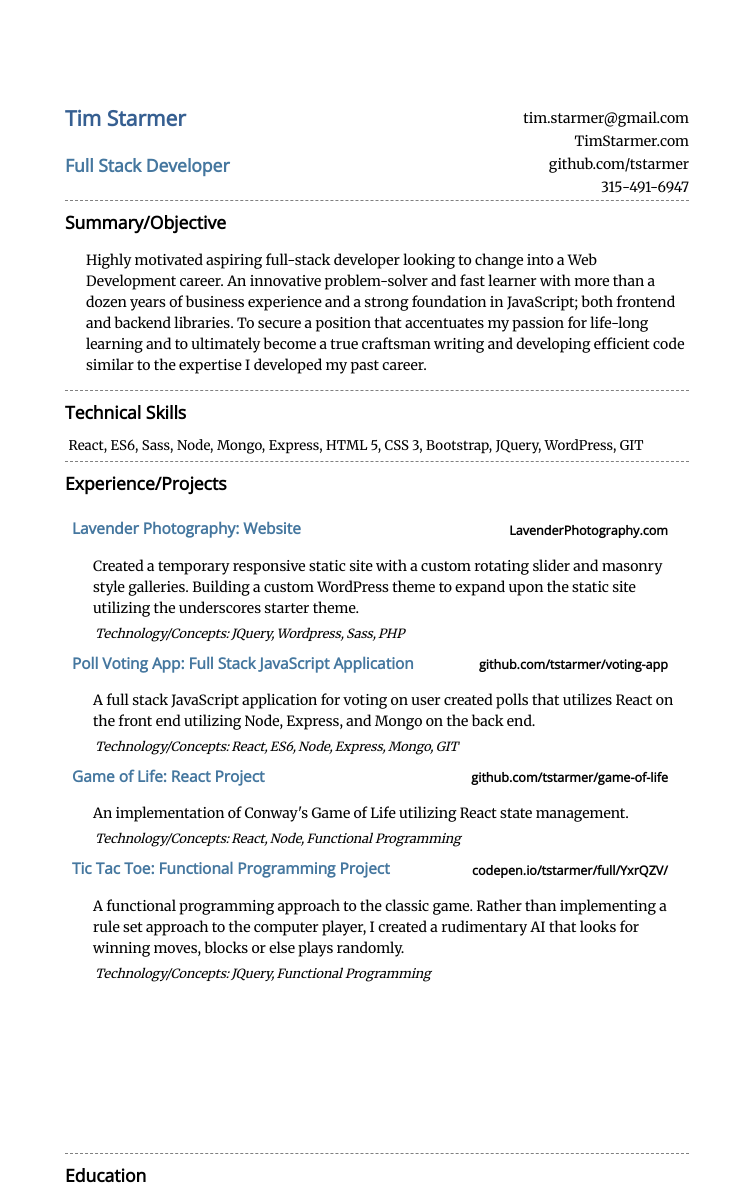
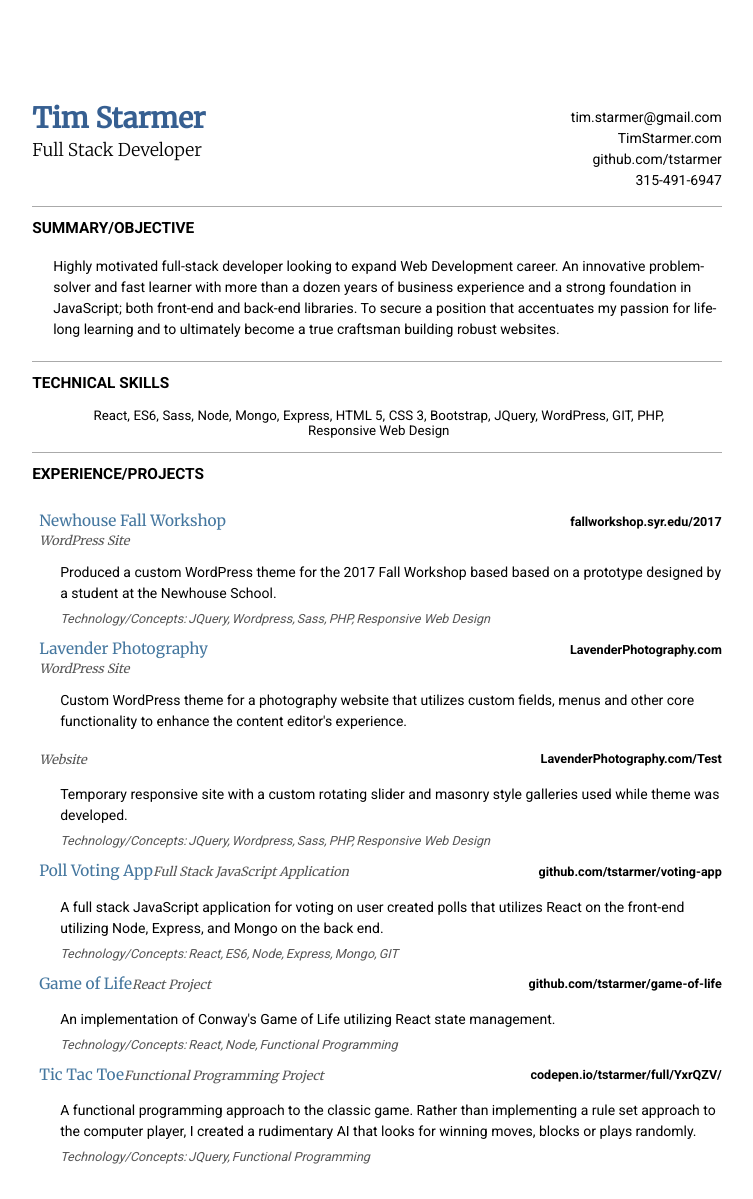
Before and after one commit to tstarmer/portfolio-site, a plain HTML site: page index.html in a window 1280 px wide. Shown: the top 1199 px of the page, without its empty margins (263-1016 px from the left). Drawn offline with nearby package versions, Linux system fonts and the light colour scheme; a web font is replaced by a local one.

Commit message:
Added fall workshop, made page resposive, added print media query, changed fonts

```diff
--- a/css/style.css
+++ b/css/style.css
@@ -1,6 +1,12 @@
 /*Reset*/
 *{
 	box-sizing: border-box;
+}
+
+.row:after {
+	content: "";
+	display: block;
+	clear: both;
 }
 
 ul{
@@ -28,48 +34,68 @@
 
 body{
 
-	font-family: 'Merriweather', calibri, serif;
+	font-family: 'Roboto', calibri, serif;
 	font-size: 1rem;
 }
 
 h1,h2,h3,h4,h5,h6{
 
-	font-family:  'Open Sans', Cambria, sans-serif;
+	font-family:  'Roboto', Cambria, sans-serif;
 }
 
 h1{
-	font-size:1.5rem;
+	padding:  0px;
+	margin:  0px;
+	font-size:2rem;
+	line-height:  2rem;
 	color:rgb(54,95,145);
 	margin-top:0;
+	font-family: 'Merriweather', serif;
+	margin-bottom:  10px;
 }
 h2{
+	padding:  0px;
+	margin:  0px;
 	font-size: 1.25rem;
-	color: rgb(69,119,159);
+	line-height:  1.25rem;
+	/*color: rgb(69,119,159);*/
+	font-family: 'Merriweather', serif;
+	font-weight:  300;
 }
 h3, h3 a{
-	font-size: 1.25rem;
+	font-size: 1.1rem;
 	line-height: 3rem;
 /* 	color: rgb(69,119,159); */
   	font-weight: 800;
-	margin-top: .5rem;
+	margin-top: 1rem;
 	margin-bottom: .25rem;
 /* 	background-color: rgba(40,40,40,0.15); */
 /* 	text-align: center; */
 /* 	padding-left:1rem; */
-	border-top:1.5px dashed gray;
+	border-top:1px solid #aaa;
+	text-transform:  uppercase;
 }
 h4, h4 a{
+	font-family: 'Merriweather', serif;
+	font-weight:  400;
 	font-size: 1.1rem;
-	line-height: 1.1rem;
+	line-height: 1.3rem;
 	color: rgb(69,119,159);
 	margin-top: 1rem;
-	margin-bottom: .5rem;
+	margin-bottom: .15rem;
 
 }
+
+h4 span {
+	font-style:  italic;
+	font-size:  0.9rem;
+	color:  #555;
+}
+
 h5, h5 a{
 	font-size: 1.075rem;
 /* 	color: rgb(69,119,159); */
-  margin-top: .5rem;
+ 	margin-top: .5rem;
 	margin-bottom: .5rem;
 }
 h6, h6 a{
@@ -95,6 +121,14 @@
 
 /*End Typography*/
 
+.below-fold{
+/* 	display:none; */
+}
+
+#show-more{
+	display:none;
+}
+
 /*Layout*/
 
 #body{
@@ -102,13 +136,15 @@
 }
 
 .page{
-	width: 8.5in;
-	height:10.85in;
+	height: auto;
+	width: 90%;
+	min-width:320px;
+	max-width:8.5in;
 	margin:0 auto;
-	padding: 1in 1in;
-/*   border:1px solid; */
+	padding: 1in 10%;
+	/*   	border:1px solid; */
 	clear:both;
-	overflow:hidden;
+	/* 	overflow:hidden; */
 }
 
 
@@ -170,7 +206,7 @@
 #prior-work .year{
 	font-style: italic;
 	font-size: .95rem;
-	padding-right: 1.5rem;
+	/*padding-right: 1.5rem;*/
 	float:right;
 }
 
@@ -183,6 +219,8 @@
 	display: flex;
 	flex-direction: row;
 	align-items: center;
+	flex-wrap:wrap;
+	justify-content:center;
 }
 
 #Skills li{
@@ -203,7 +241,7 @@
 
 }
 .certificate h4, .certificate h5{
-	text-align: center;
+	text-align: left;
 }
 
 .certificate h5,
@@ -235,7 +273,7 @@
 .project h6,
 .project h6 a{
 	text-align: right;
-	padding-right: .75rem;
+	/*padding-right: .75rem;*/
 	font-size: .9rem;
 	line-height: 1.1rem;
 	margin-top: 1.1rem;
@@ -251,16 +289,20 @@
 
 
 .project  ul{
+	margin:  0px;
+	padding:  0px;
 	font-size: .9rem;
 	font-style: italic;
 	text-align: left;
 	padding-left:1.5rem;
 	margin-top: .25rem;
 	display: inline-flex;
+	color:  #555;
 }
 
 .project li{
-	margin-left:.15rem;
+/* 	margin-left:.15rem; */
+	margin-right:  .15rem;
 }
 
 .project li:after{
@@ -282,19 +324,57 @@
 }
 #prior-work li{
 	list-style: disc;
+	margin-bottom:  .1rem;
 }
 
 #publications{
 
-	padding-left:1.5rem;
+	padding-left:1.15rem;
 }
 
 #publications h3{
-	margin-left:-1.5rem;
+	margin-left:-1.15rem;
 	margin-bottom: .25rem;
 }
 #publications li {
-	font-size: .95rem;
+	font-size: .90rem;
 }
 
 /* End Blocks */
+
+@media (min-width:320px){
+	.page{
+		width:90%;
+		padding: 1in 10%;
+	}
+}
+@media (min-width:768px){
+	.page{
+/* 		width:80%; */
+		padding: 1in 5%;
+	}
+}
+
+
+@media only print{
+	.page{
+		width: 8.5in;
+		height:10.85in;
+		padding: 1in 1in;
+		overflow:hidden;
+	}
+
+	h3, h3 a{
+		line-height: 2.75rem;
+	}
+
+	.below-fold{
+		display:none;
+	}
+
+	#show-more{
+		display:none;
+	}
+
+
+}
--- a/index.html
+++ b/index.html
@@ -2,13 +2,15 @@
 <html lang="en">
 <head>
 	<meta charset="utf-8">
+	<meta name="viewport" content="width=device-width, initial-scale=1">
 	<title>Tim Starmers Web Developer Resume</title>
 	<link rel="stylesheet" type="text/css" href="css/style.css">
-	<link href="https://fonts.googleapis.com/css?family=Merriweather:300,400|Droid+Sans|Open+Sans|Source+Sans+Pro" rel="stylesheet">
+	<link href="https://fonts.googleapis.com/css?family=Merriweather:300,400|Roboto:400,700" rel="stylesheet">
 </head>
 <body>
 	<section id="page-1" class="page">
 		<section id="header">
+			<div class="row">
 				<div class="col-9">
 					<h1>Tim Starmer</h1>
 					<h2>Full Stack Developer</h2>
@@ -16,18 +18,21 @@
 				<div class="col-3">
 					<div id="contact">
 						<ul>
-						<li class="contect-item"><a href="mailto:tim.starmer@gmail.com">tim.starmer@gmail.com</a></li>
-						<li class="contect-item"><a href="https://codepen.io/tstarmer/full/yoPXJR">TimStarmer.com</a></li>
-						<li class="contect-item"><a href="https://github.com/tstarmer">github.com/tstarmer</a></li>
+							<li class="contact-item"><a href="mailto:tim.starmer@gmail.com">tim.starmer@gmail.com</a></li>
+							<li class="contact-item"><a href="https://codepen.io/tstarmer/full/yoPXJR">TimStarmer.com</a></li>
+							<li class="contact-item"><a href="https://github.com/tstarmer">github.com/tstarmer</a></li>
 							<li class="contact-item">315-491-6947</li>
 						</ul>
 					</div>
-			</div>
+				</div> <!-- col -->
+			</div><!-- row -->
+
+
 		</section>
 		<section id="body">
 			<div id="About">
 				<h3>Summary/Objective</h3>
-				<p>Highly motivated aspiring full-stack developer looking to change into a Web Development career.  An innovative problem-solver and fast learner with more than a dozen years of business experience and a strong foundation in JavaScript; both frontend and backend libraries. To secure a position that accentuates my passion for life-long learning and to ultimately become a true craftsman writing and developing efficient code similar to the expertise I developed my past career.</p>
+				<p>Highly motivated full-stack developer looking to expand Web Development career.  An innovative problem-solver and fast learner with more than a dozen years of business experience and a strong foundation in JavaScript; both front-end and back-end libraries. To secure a position that accentuates my passion for life-long learning and to ultimately become a true craftsman building robust websites.</p>
 			</div>
 			<div id="Skills">
 				<h3>Technical Skills</h3>
@@ -44,26 +49,49 @@
 					<li>JQuery</li>
 					<li>WordPress</li>
 					<li>GIT</li>
+					<li>PHP</li>
+					<li>Responsive Web Design</li>
 				</ul>
 			</div>
 			<div id="projects">
 				<h3>Experience/Projects</h3>
 				<div class="project">
-					<h4><a href="http://lavenderphotography.com/">Lavender Photography</a>: Website<!-- <span class="year"> 2017 - ongoing</span> --></h4>
-					<h6><a href="http://lavenderphotography.com/">LavenderPhotography.com</a></h6>
-					<p>Created a temporary responsive static site with a custom rotating slider and masonry style galleries. Building a custom WordPress theme to expand upon the static site utilizing the underscores starter theme.</p>
+					<h4><a href="http://fallworkshop.syr.edu/2017">Newhouse Fall Workshop</a><br/><span>WordPress Site</span></h4>
+					<h6><a href="http://fallworkshop.syr.edu/2017">fallworkshop.syr.edu/2017</a></h6>
+					<p>Produced a custom WordPress theme for the 2017 Fall Workshop based based on a prototype designed by a student at the Newhouse School.</p>
 					<ul>
 						<li>Technology/Concepts: </li>
 						<li>JQuery</li>
 						<li>Wordpress</li>
 						<li>Sass</li>
 						<li>PHP</li>
+						<li>Responsive Web Design</li>
 					</ul>
 				</div>
 				<div class="project">
-					<h4><a href="https://github.com/tstarmer/voting-app">Poll Voting App</a>: Full Stack JavaScript Application</h4>
+					<h4><a href="http://lavenderphotography.com/">Lavender Photography</a><br /><span>WordPress Site</span></h4>
+					<h6><a href="http://lavenderphotography.com/">LavenderPhotography.com</a></h6>
+					<p> Custom WordPress theme for a photography website that utilizes custom fields, menus and other core functionality to enhance the content editor's experience.</p>
+					<!-- More -->
+					<div class="more-info below-fold">
+						<h4><span>Website</span></h4>
+						<h6><a href="http://lavenderphotography.com/Test">LavenderPhotography.com/Test</a></h6>
+						<p>Temporary responsive site with a custom rotating slider and masonry style galleries used while theme was developed.</p>
+					</div>
+					<!-- End More -->
+					<ul>
+						<li>Technology/Concepts: </li>
+						<li>JQuery</li>
+						<li>Wordpress</li>
+						<li>Sass</li>
+						<li>PHP</li>
+						<li>Responsive Web Design</li>
+					</ul>
+				</div>
+				<div class="project">
+					<h4><a href="https://github.com/tstarmer/voting-app">Poll Voting App</a><span>Full Stack JavaScript Application </span></h4>
 					<h6><a href="https://github.com/tstarmer/voting-app">github.com/tstarmer/voting-app</a></h6>
-					<p>A full stack JavaScript application for voting on user created polls that utilizes React on the front end utilizing Node, Express, and Mongo on the back end.</p>
+					<p>A full stack JavaScript application for voting on user created polls that utilizes React on the front-end utilizing Node, Express, and Mongo on the back end.</p>
 					<ul>
 						<li>Technology/Concepts: </li>
 						<li>React</li>
@@ -75,7 +103,7 @@
 					</ul>
 				</div>
 				<div class="project">
-					<h4><a href="https://github.com/tstarmer/game-of-life">Game of Life</a>: React Project</h4>
+					<h4><a href="https://github.com/tstarmer/game-of-life">Game of Life</a><span>React Project </span></h4>
 					<h6><a href="https://github.com/tstarmer/game-of-life">github.com/tstarmer/game-of-life</a></h6>
 					<p>An implementation of Conway's Game of Life utilizing React state management.</p>
 					<ul>
@@ -85,17 +113,20 @@
 						<li>Functional Programming</li>
 					</ul>
 				</div>
-
+				<div class="below-fold">
+					<button id="show-more">Show More</button>
 					<div class="project">
-					<h4><a href="https://codepen.io/tstarmer/full/YxrQZV/">Tic Tac Toe</a>: Functional Programming Project</h4>
+						<h4><a href="https://codepen.io/tstarmer/full/YxrQZV/">Tic Tac Toe</a><span>Functional Programming Project</span></h4>
 						<h6><a href="https://codepen.io/tstarmer/full/YxrQZV/">codepen.io/tstarmer/full/YxrQZV/</a></h6>
-					<p>A functional programming approach to the classic game. Rather than implementing a rule set approach to the computer player, I created a rudimentary AI  that looks for winning moves, blocks or else plays randomly.</p>
+						<p>A functional programming approach to the classic game. Rather than implementing a rule set approach to the computer player, I created a rudimentary AI that looks for winning moves, blocks or plays randomly.</p>
 						<ul>
 							<li>Technology/Concepts: </li>
 							<li>JQuery</li>
 							<li>Functional Programming</li>
 						</ul>
 					</div>
+				</div>
+
 			</div>
 		</section>
 	</section>
@@ -129,7 +160,7 @@
 						<h5><a href="https://www.freecodecamp.org/tstarmer/front-end-certification">Front End Developer</a></h5>
 					</div>
 					<div class="col-9">
-						<p><strong>Front End Developer training with strong focus on JavaScript.</strong> Algorithms and project based curriculum that emphasized learning and integrating the following tech: HTML 5, CSS 3, Bootstrap, JSON, AJAX, JavaScript, JQuery</p>
+						<p><strong>Front-End Developer training with a strong focus on JavaScript.</strong> Algorithms and project based curriculum that emphasized learning and integrating the following tech: HTML 5, CSS 3, Bootstrap, JSON, AJAX, JavaScript, JQuery</p>
 					</div>
 				</div>
 				<div class="certificate">
@@ -138,7 +169,7 @@
 						<h5>Data Visualization <br> <em>(in progress)</em></h5>
 					</div>
 					<div class="col-9">
-						<p><strong>Utilization of JavaScript libraries and tooling for more advanced Web Development.</strong> Project based curriculum that emphasized building upon basic concepts of front end curriculm. Technologies learned: Sass, ES6, React</p>
+						<p><strong>Utilization of JavaScript libraries and tooling for more advanced Web Development.</strong> Project based curriculum that emphasized building upon basic concepts of front-end curriculm. Technologies learned: Sass, ES6, React</p>
 					</div>
 				</div>
 				<div class="certificate">
```
Also changed, not shown: 1 other file. Lines whose indentation alone changed are shown as unchanged.
